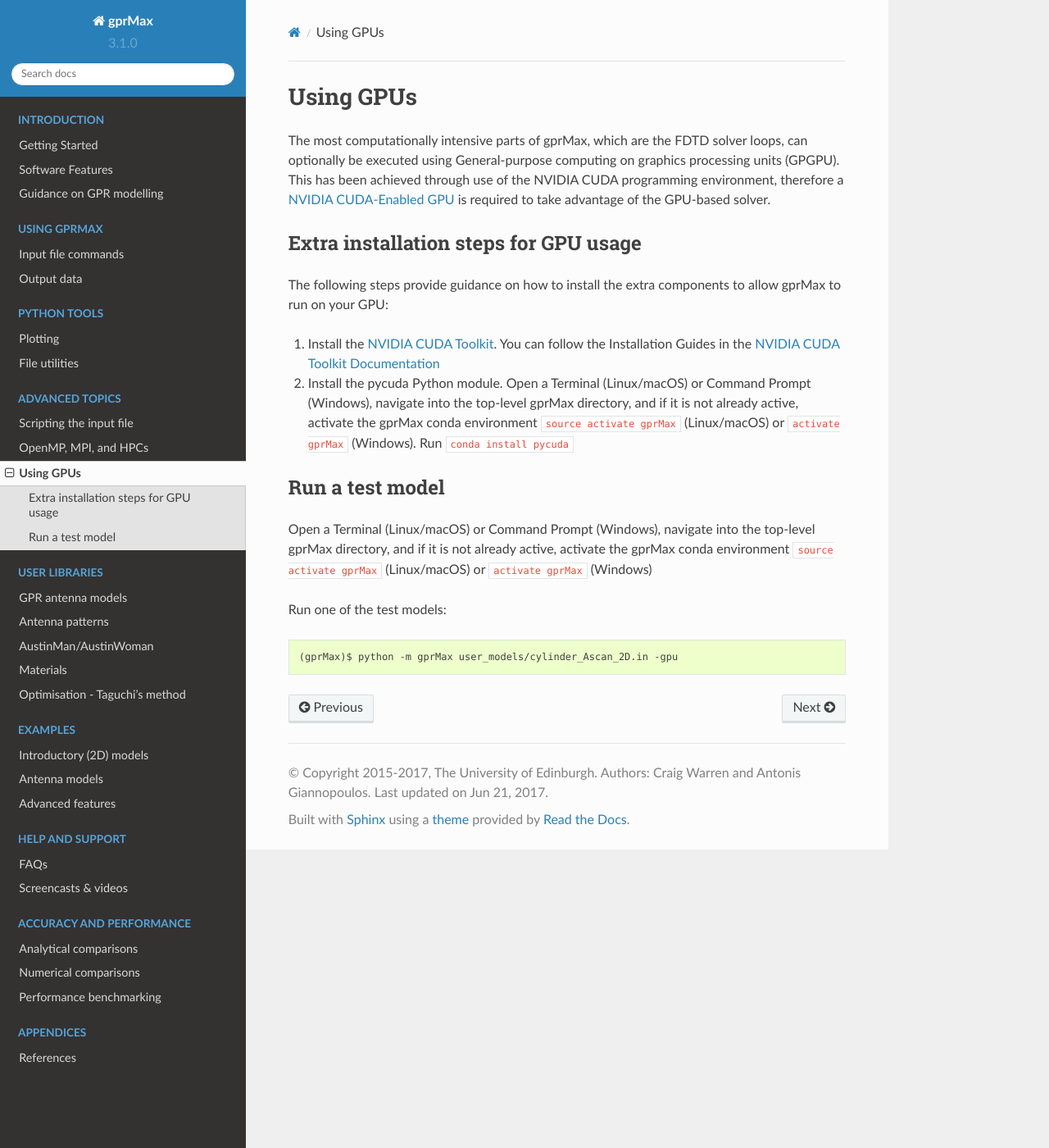
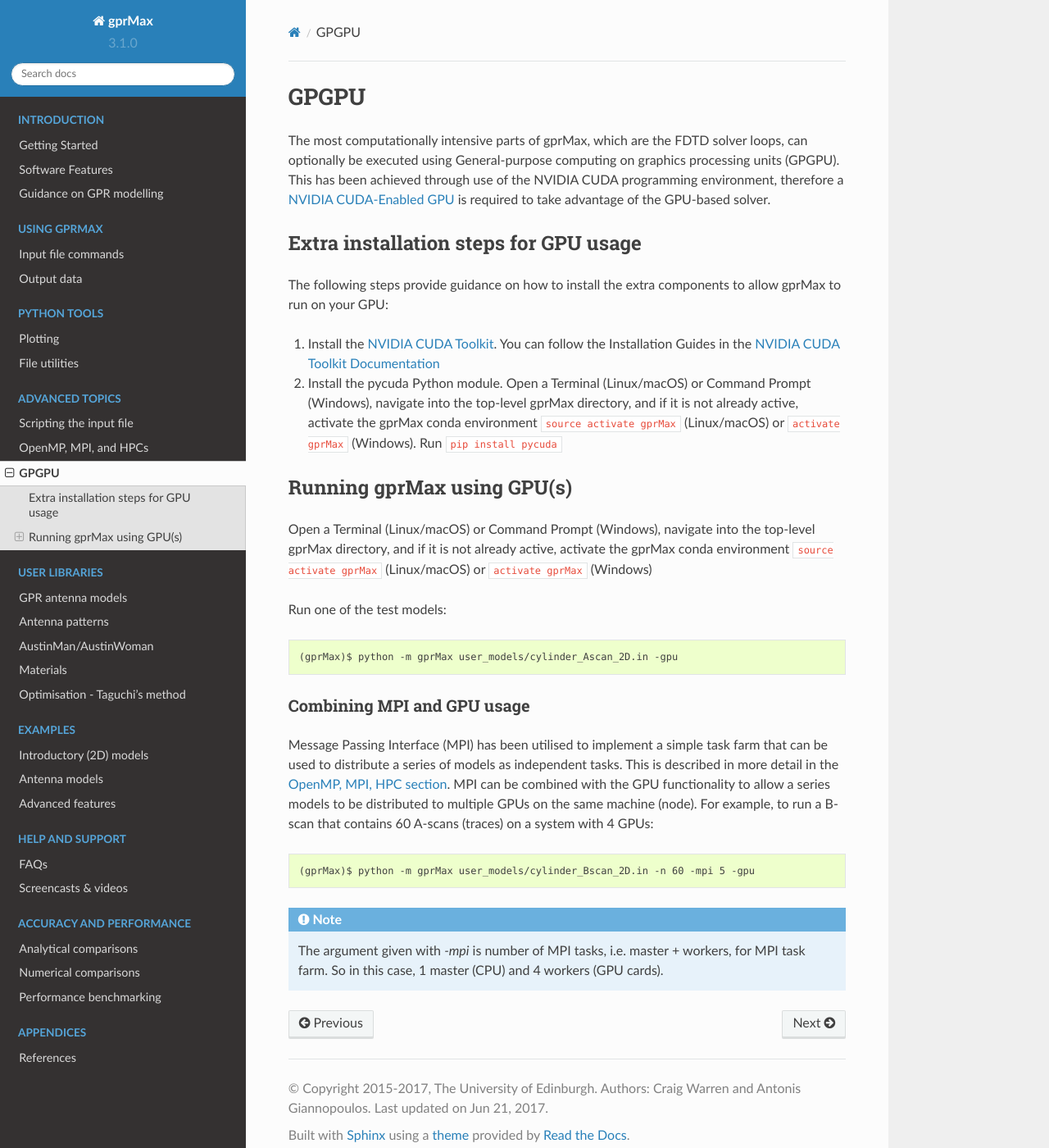
Before and after one commit to gprMax/gprMax, a Sphinx documentation site: the page built from docs/source/gpu.rst, in a window 1280 px wide and 1400 px high. Shown: the whole window at 82% size. Built offline with Sphinx 7.4.7 and the Read the Docs theme 2.0.0, drawn with Linux system fonts in a browser that asks for light colours.

Commit message:
Added info on using MPI to task farm to multiple GPUs on a node.

```diff
--- a/docs/source/gpu.rst
+++ b/docs/source/gpu.rst
@@ -1,8 +1,8 @@
 .. _gpu:
 
-**********
-Using GPUs
-**********
+*****
+GPGPU
+*****
 
 The most computationally intensive parts of gprMax, which are the FDTD solver loops, can optionally be executed using General-purpose computing on graphics processing units (GPGPU). This has been achieved through use of the NVIDIA CUDA programming environment, therefore a `NVIDIA CUDA-Enabled GPU <https://developer.nvidia.com/cuda-gpus>`_ is required to take advantage of the GPU-based solver.
 
@@ -12,11 +12,11 @@
 The following steps provide guidance on how to install the extra components to allow gprMax to run on your GPU:
 
 1. Install the `NVIDIA CUDA Toolkit <https://developer.nvidia.com/cuda-toolkit>`_. You can follow the Installation Guides in the `NVIDIA CUDA Toolkit Documentation <http://docs.nvidia.com/cuda/index.html#installation-guides>`_
-2. Install the pycuda Python module. Open a Terminal (Linux/macOS) or Command Prompt (Windows), navigate into the top-level gprMax directory, and if it is not already active, activate the gprMax conda environment :code:`source activate gprMax` (Linux/macOS) or :code:`activate gprMax` (Windows). Run :code:`conda install pycuda`
+2. Install the pycuda Python module. Open a Terminal (Linux/macOS) or Command Prompt (Windows), navigate into the top-level gprMax directory, and if it is not already active, activate the gprMax conda environment :code:`source activate gprMax` (Linux/macOS) or :code:`activate gprMax` (Windows). Run :code:`pip install pycuda`
 
 
-Run a test model
-================
+Running gprMax using GPU(s)
+===========================
 
 Open a Terminal (Linux/macOS) or Command Prompt (Windows), navigate into the top-level gprMax directory, and if it is not already active, activate the gprMax conda environment :code:`source activate gprMax` (Linux/macOS) or :code:`activate gprMax` (Windows)
 
@@ -25,3 +25,17 @@
 .. code-block:: none
 
     (gprMax)$ python -m gprMax user_models/cylinder_Ascan_2D.in -gpu
+
+
+Combining MPI and GPU usage
+---------------------------
+
+Message Passing Interface (MPI) has been utilised to implement a simple task farm that can be used to distribute a series of models as independent tasks. This is described in more detail in the :ref:`OpenMP, MPI, HPC section <openmp-mpi>`. MPI can be combined with the GPU functionality to allow a series models to be distributed to multiple GPUs on the same machine (node). For example, to run a B-scan that contains 60 A-scans (traces) on a system with 4 GPUs:
+
+.. code-block:: none
+
+    (gprMax)$ python -m gprMax user_models/cylinder_Bscan_2D.in -n 60 -mpi 5 -gpu
+
+.. note::
+
+    The argument given with `-mpi` is number of MPI tasks, i.e. master + workers, for MPI task farm. So in this case, 1 master (CPU) and 4 workers (GPU cards).
```
